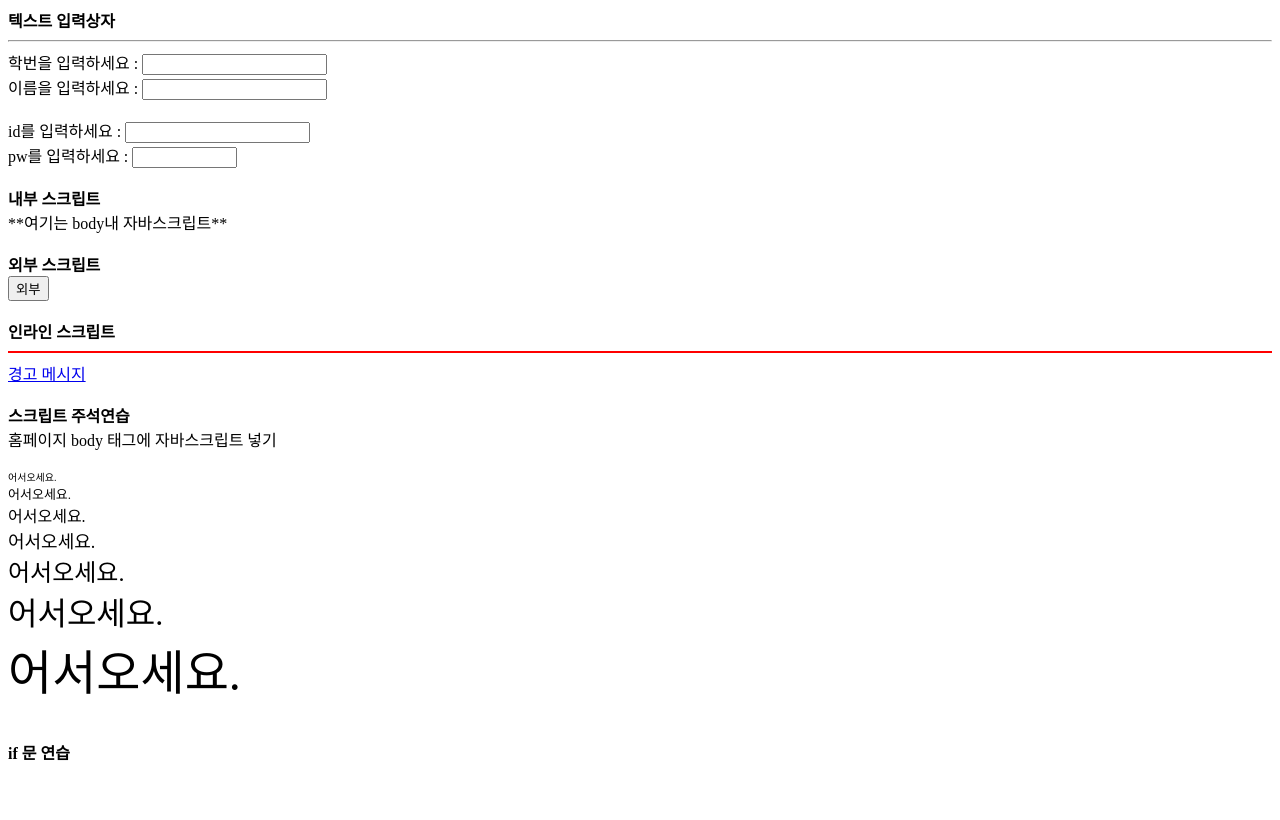
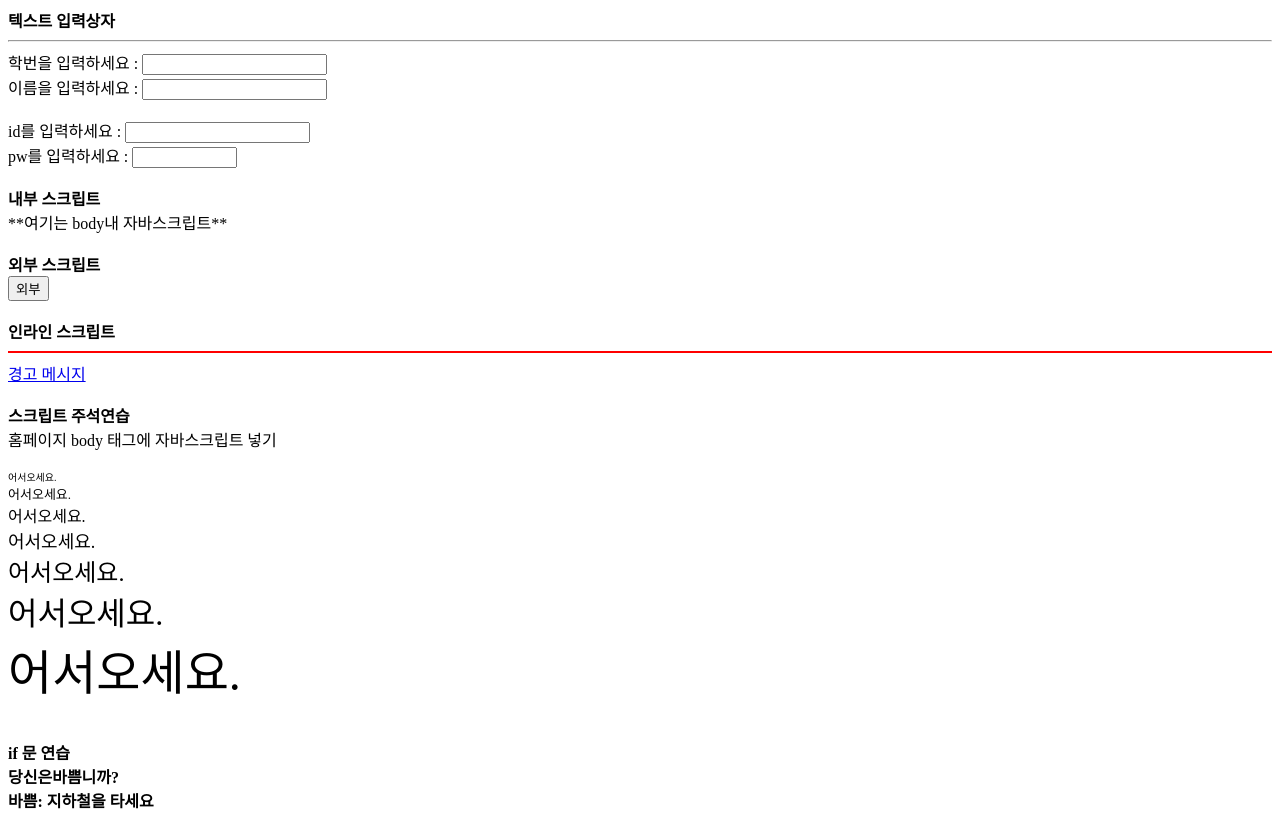
Before and after one commit to JungYunOak/Atom, a plain HTML site: page index.html in a window 1280 px wide. Drawn offline with Linux system fonts and the light colour scheme.

Commit message:
2nd_index_upload

```diff
--- a/index.html
+++ b/index.html
@@ -47,7 +47,7 @@
   <br><br>
   <b>if 문 연습</b><br>
   <script language="JavaScript">
-     busy = ""바쁨"
+     busy = "바쁨"
      document.write("<b>당신은" + busy + "니까?<br>")
      if (busy == "바쁨") document.write(busy + ": 지하철을 타세요</b>")
      if (busy =="안 바쁨") document.write(busy + ": 버스를 타세요</b>")
```
